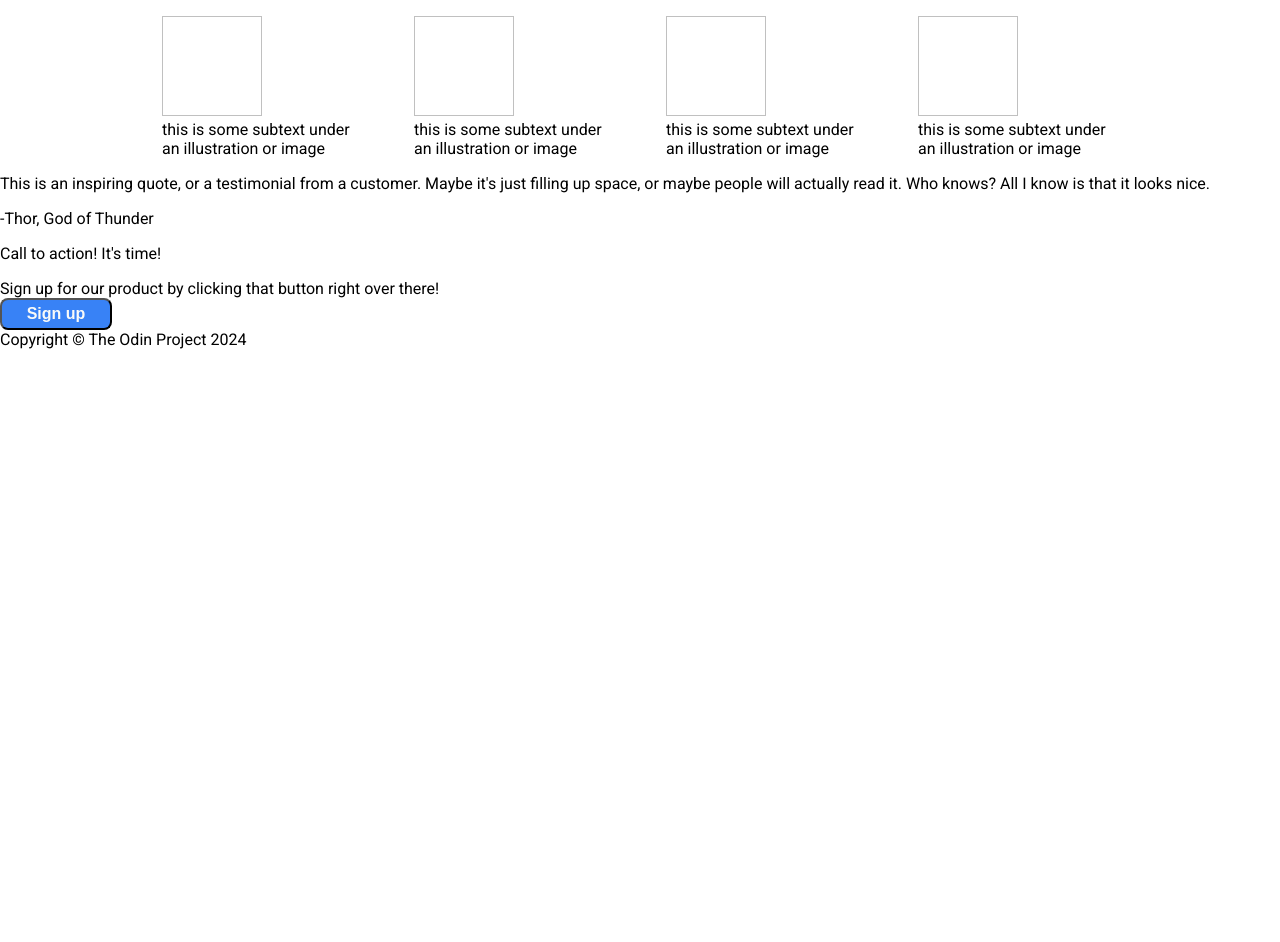
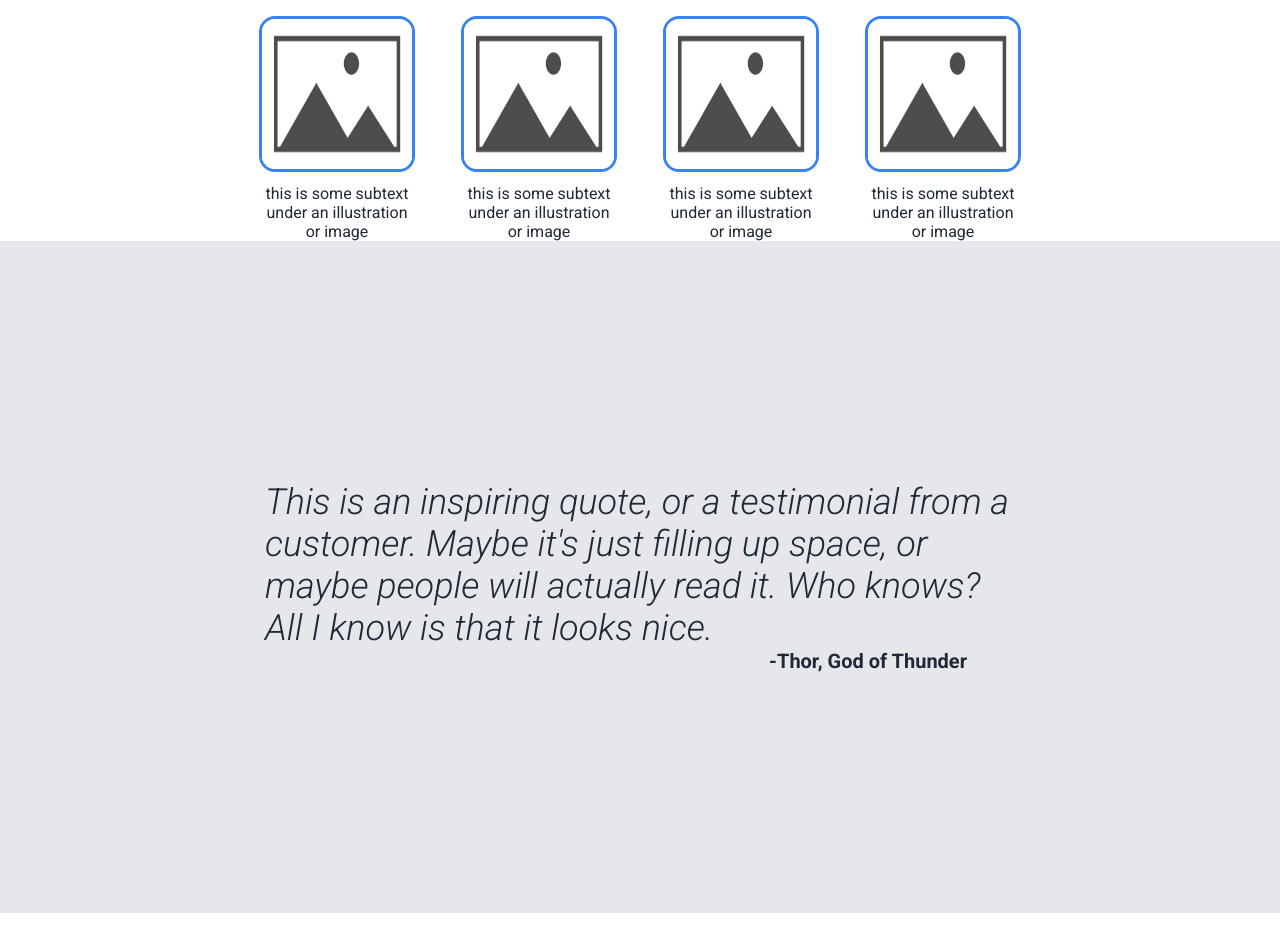
Before and after one commit to tobia1k/odin-landing-page, a plain HTML site: page index.html in a window 1280 px wide. Shown: the part 542-1484 px from the top of the page. Before the commit the page ends 891 px from the top, so only its background shows below. Drawn offline with Linux system fonts and the light colour scheme.

Commit message:
Finish main styling
All sections including footer now closely match the page shown in
01.png. May add more touchups/customization.

```diff
--- a/index.html
+++ b/index.html
@@ -33,31 +33,31 @@
             </div>
             <div class="items">
                 <div>
-                    <img class="info-img">
+                    <img class="info-img" src="img/360_F_248426448_NVKLywWqArG2ADUxDq6QprtIzsF82dMF.jpg">
                     <div class="text">this is some subtext under an illustration or image</div>
                 </div>
                 <div>
-                    <img class="info-img">
+                    <img class="info-img" src="img/360_F_248426448_NVKLywWqArG2ADUxDq6QprtIzsF82dMF.jpg">
                     <div class="text">this is some subtext under an illustration or image</div>
                 </div>
                 <div>
-                    <img class="info-img">
+                    <img class="info-img" src="img/360_F_248426448_NVKLywWqArG2ADUxDq6QprtIzsF82dMF.jpg">
                     <div class="text">this is some subtext under an illustration or image</div>
                 </div>
                 <div>
-                    <img class="info-img">
+                    <img class="info-img" src="img/360_F_248426448_NVKLywWqArG2ADUxDq6QprtIzsF82dMF.jpg">
                     <div class="text">this is some subtext under an illustration or image</div>
                 </div>
             </div>
         </div>
         <div class="three">
-            <p class="quote">This is an inspiring quote, or a testimonial from a customer.
+            <div class="quote"><i>This is an inspiring quote, or a testimonial from a customer.
                 Maybe it's just filling up space, or maybe people will actually read it.
-                Who knows? All I know is that it looks nice.</p>
-            <p class="signature">
-                -Thor, God of Thunder
-            </p>
-
+                Who knows? All I know is that it looks nice.</i>
+                <p class="signature">
+                    -Thor, God of Thunder
+                </p>
+            </div>
         </div>
         <div class="four">
             <div class="container">
--- a/style.css
+++ b/style.css
@@ -23,7 +23,6 @@ body {
     display: flex;
     flex-direction: column;
     padding-right: 48px;
-    flex-grow: 1;
 }
 h1 {
     font-size: 48px;
@@ -62,21 +61,98 @@ ul {
     display: flex;
     justify-content: center;
     gap: 52px;
+    flex-wrap: wrap;
 }
 
 .items div {
-    max-width: 200px;
+    display: flex;
+    flex-direction: column;
+    max-width: 150px;
+    align-items: center;
+    text-align: center;
+    color: #1f2937;
 }
 
 .info-img {
-    width: 100px;
-    height: 100px;
+    width: 150px;
+    height: 150px;
+    border: 3px solid #3882f6;
+    border-radius: 16px;
+}
+
+.text {
+    padding-top: 12px;
 }
 
 .title {
     font-size: 36px;
-    font-weight: 900;
+    font-weight: bolder;
+    color: #1f2937;
     text-align: center;
     width: 100%;
     margin-bottom: 32px;
 }
+
+.three {
+    display: flex;
+    padding: 240px;
+    flex-direction: column;
+    background-color: #e5e7eb;
+    color: #1f2937;
+    align-items: center;
+}
+
+.quote {
+    font-size: 36px;
+    font-weight: 300;
+    padding: 0;
+    margin: 0;
+    max-width: 750px;
+
+}
+
+.signature {
+    text-align: right;
+    padding-right: 48px;
+    margin: 0;
+    font-size: 20px;
+    font-weight: bold;
+}
+
+.four {
+    display: flex;
+    justify-content: center;
+    align-items: center;
+}
+
+.container {
+    display: flex;
+    background-color: #3882f6;
+    color: #f9faf8;
+    width: 70vw;
+    padding: 48px 0;
+    border-radius: 12px;
+    justify-content: space-evenly;
+    align-items: center;
+    margin: 120px;
+}
+
+.container div p{
+    font-size: 20px;
+    font-weight: bold;
+    padding: 0;
+    margin: 0;
+}
+
+.action-button {
+    border: #f9faf8 solid;
+}
+
+.footer {
+    display: flex;
+    height: 72px;
+    justify-content: center;
+    align-items: center;
+    background-color: #1f2937;
+    color: #f9faf8;
+}
```
